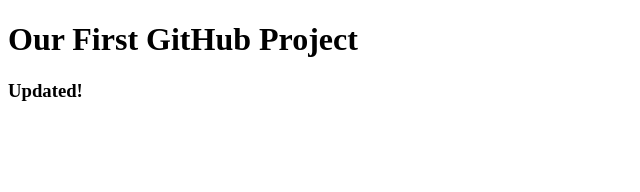
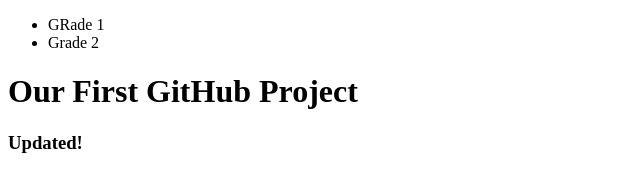
Before and after one commit to Miller-Boost/Arsema, a plain HTML site: page index.html in a window 1280 px wide. Shown: the whole page, without its empty margins (0-640 px from the left). Drawn offline with Linux system fonts and the light colour scheme.

Commit message:
New Nav Added

```diff
--- a/index.html
+++ b/index.html
@@ -6,7 +6,15 @@
     <title>Document</title>
 </head>
 <body>
+    <nav>
+        <ul>
+            <li>GRade 1</li>
+            <li>Grade 2</li>
+        </ul>
+    </nav>
     <h1>Our First GitHub Project</h1>
     <h3>Updated!</h3>
+
+
 </body>
 </html>
```
Also changed, not shown: nav.html (added).
